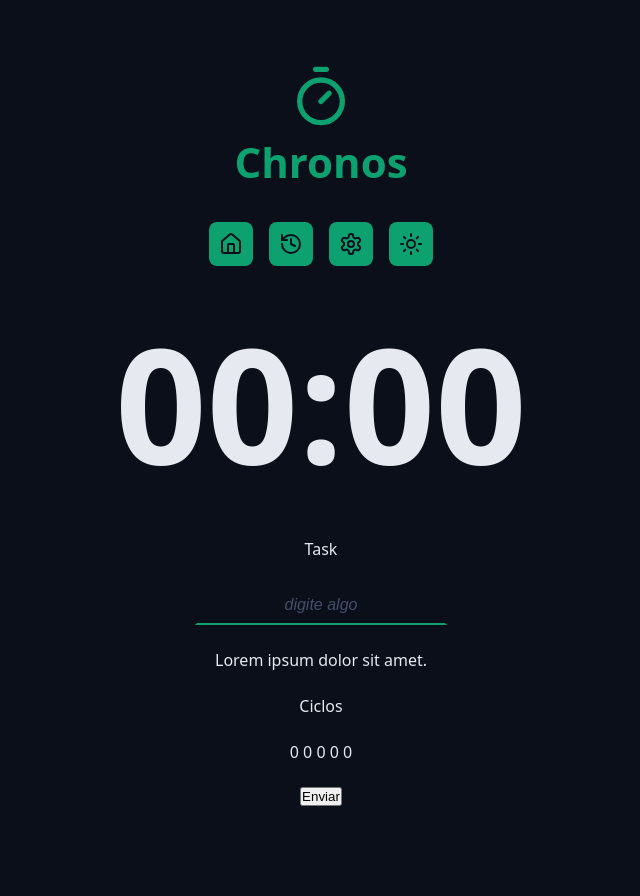
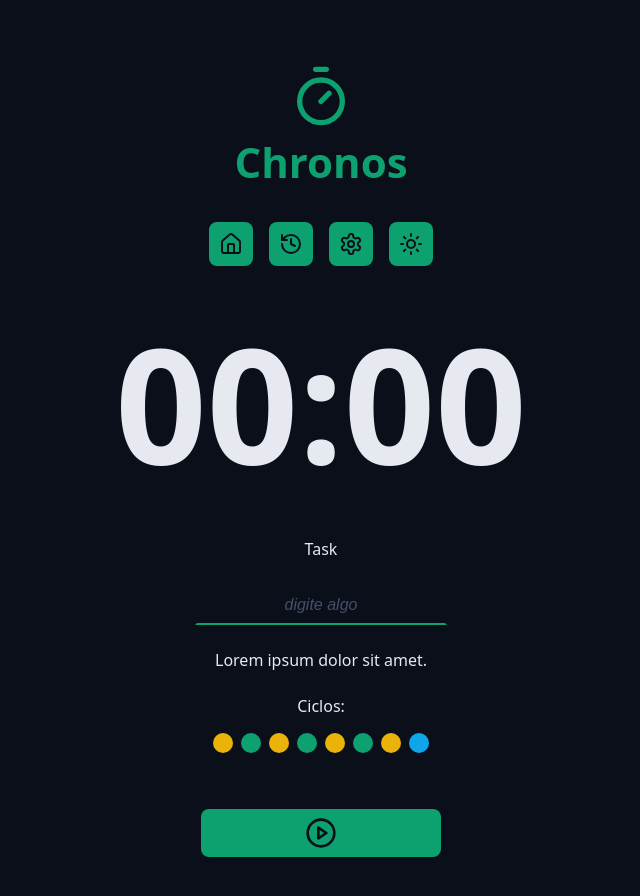
Before and after one commit to augusto44444/chronos-pomodoro, a React (Vite) app: page / in a window 1280 px wide. Shown: the top 896 px of the page, without its empty margins (319-959 px from the left). Before the commit the page ends 838 px from the top, so only its background shows below. Built offline with nearby package versions, Linux system fonts and the light colour scheme.

Commit message:
adicionando componente de botao e de cycles

```diff
--- a/src/App.tsx
+++ b/src/App.tsx
@@ -1,5 +1,8 @@
+import { PlayCircleIcon } from 'lucide-react';
 import { Container } from './components/Container';
 import { CountDown } from './components/CountDown';
+import { Cycles } from './components/Cycles';
+import { DeffaultButton } from './components/DefaultButton';
 import { DefaultInput } from './components/DefaultInput';
 import { Logo } from './components/Logo';
 import { Menu } from './components/Menu';
@@ -37,12 +40,11 @@ export function App() {
           </div>
 
           <div className='formRow'>
-            <p>Ciclos</p>
-            <p>0 0 0 0 0</p>
+            <Cycles />
           </div>
 
           <div className='formRow'>
-            <button>Enviar</button>
+            <DeffaultButton color='green' icon={<PlayCircleIcon />} />
           </div>
         </form>
       </Container>
--- /dev/null
+++ b/src/components/Cycles/index.tsx
@@ -0,0 +1,21 @@
+import styles from './styles.module.css';
+
+export function Cycles() {
+  const { cycles, cycleDots, cycleDot, workTime, shortBreakTime, LongBreakTime } = styles;
+  return (
+    <div className={cycles}>
+      <span>Ciclos: </span>
+
+      <div className={cycleDots}>
+        <span className={`${cycleDot} ${workTime}`}></span>
+        <span className={`${cycleDot} ${shortBreakTime}`}></span>
+        <span className={`${cycleDot} ${workTime}`}></span>
+        <span className={`${cycleDot} ${shortBreakTime}`}></span>
+        <span className={`${cycleDot} ${workTime}`}></span>
+        <span className={`${cycleDot} ${shortBreakTime}`}></span>
+        <span className={`${cycleDot} ${workTime}`}></span>
+        <span className={`${cycleDot} ${LongBreakTime}`}></span>
+      </div>
+    </div>
+  );
+}
--- /dev/null
+++ b/src/components/Cycles/styles.module.css
@@ -0,0 +1,31 @@
+.cycles {
+  display: flex;
+  flex-direction: column;
+  gap: 1.6rem;
+  align-items: center;
+  justify-content: center;
+}
+
+.cycleDots {
+  display: flex;
+  gap: .8rem;
+}
+
+.cycleDot {
+  width: 2rem;
+  height: 2rem;
+  background-color: var(--primary);
+  border-radius: 50%;
+}
+
+.workTime{
+  background-color: var(--warning);
+}
+
+.shortBreakTime{
+  background-color: var(--primary);
+}
+
+.LongBreakTime{
+  background-color: var(--info);
+}
--- /dev/null
+++ b/src/components/DefaultButton/index.tsx
@@ -0,0 +1,20 @@
+import styles from './styles.module.css';
+
+type DeffaultButtonProps = {
+  icon: React.ReactNode;
+  color?: 'green' | 'red';
+} & React.ComponentProps<'button'>;
+
+export function DeffaultButton({
+  icon,
+  color = 'green',
+  ...props
+}: DeffaultButtonProps) {
+  return (
+    <>
+      <button className={`${styles.button} ${styles[color]}`} {...props}>
+        {icon}
+      </button>
+    </>
+  );
+}
--- /dev/null
+++ b/src/components/DefaultButton/styles.module.css
@@ -0,0 +1,33 @@
+.button {
+  border: none;
+  background: var(--primary);
+  color: var(--text-over-primary);
+  display: flex;
+  align-items: center;
+  justify-content: center;
+  width: 24rem;
+  padding: .8rem;
+  border-radius: .8rem;
+  margin: 3.2rem 0;
+  cursor: pointer;
+  transition: all ease-in-out .1s;
+}
+
+.button svg{
+  width: 3.2rem;
+  height: 3.2rem;
+}
+
+.button:hover {
+  filter: brightness(80%);
+}
+
+.red{
+  background-color: var(--error);
+  color: var(--text-over-error);
+}
+
+.green{
+  background-color: var(--primary);
+  color: var(--text-over-primary);
+}
--- a/src/components/DefaultInput/index.tsx
+++ b/src/components/DefaultInput/index.tsx
@@ -9,7 +9,7 @@ export function DefaultInput({
   id,
   type,
   labelText,
-  ...rest
+  ...props
 }: DefaultInputProps) {
   return (
     <>
@@ -18,7 +18,7 @@ export function DefaultInput({
           {labelText}
         </label>
       )}
-      <input className={styles.input} type={type} id={id} {...rest} />
+      <input className={styles.input} type={type} id={id} {...props} />
     </>
   );
 }
```
